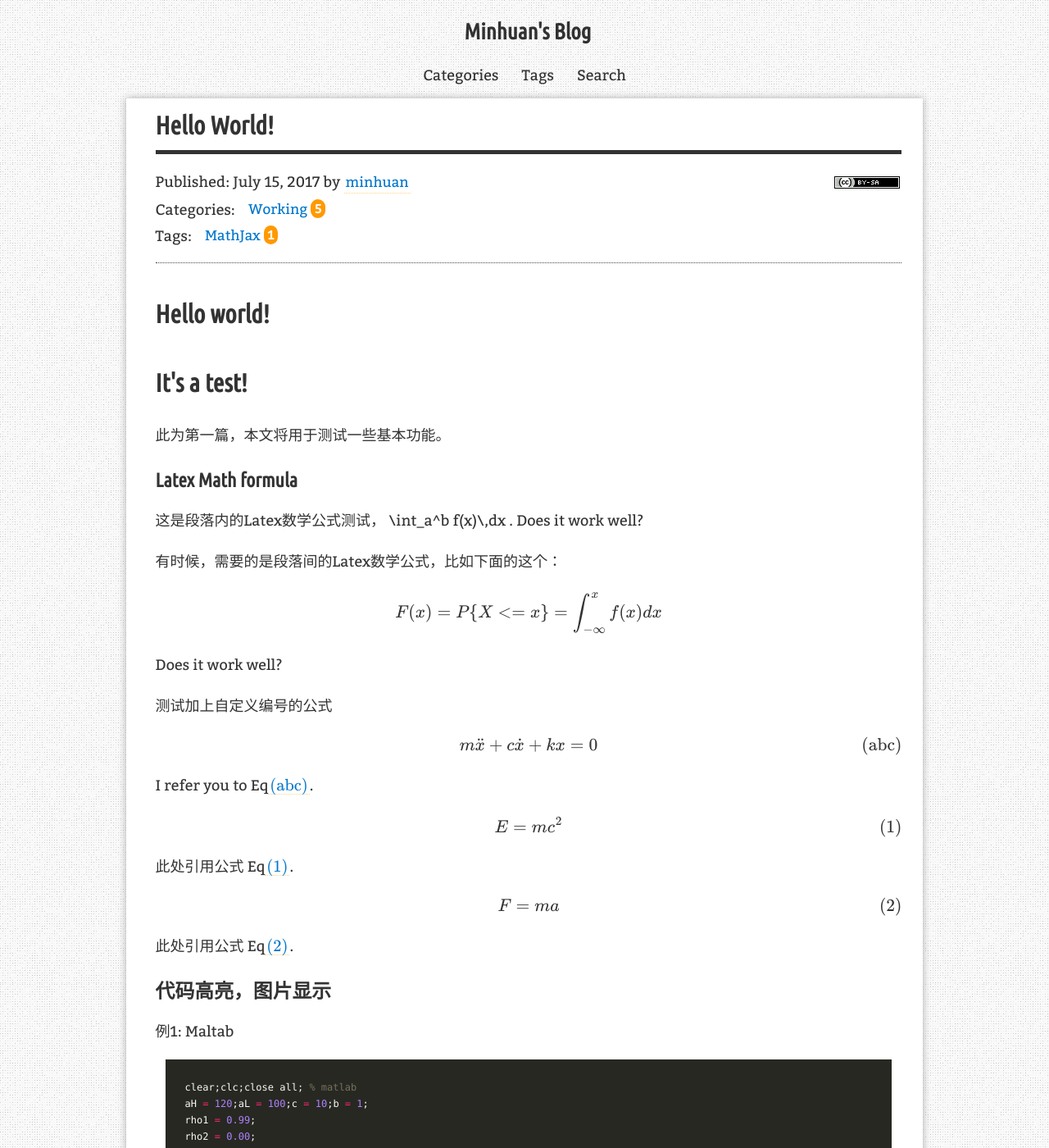
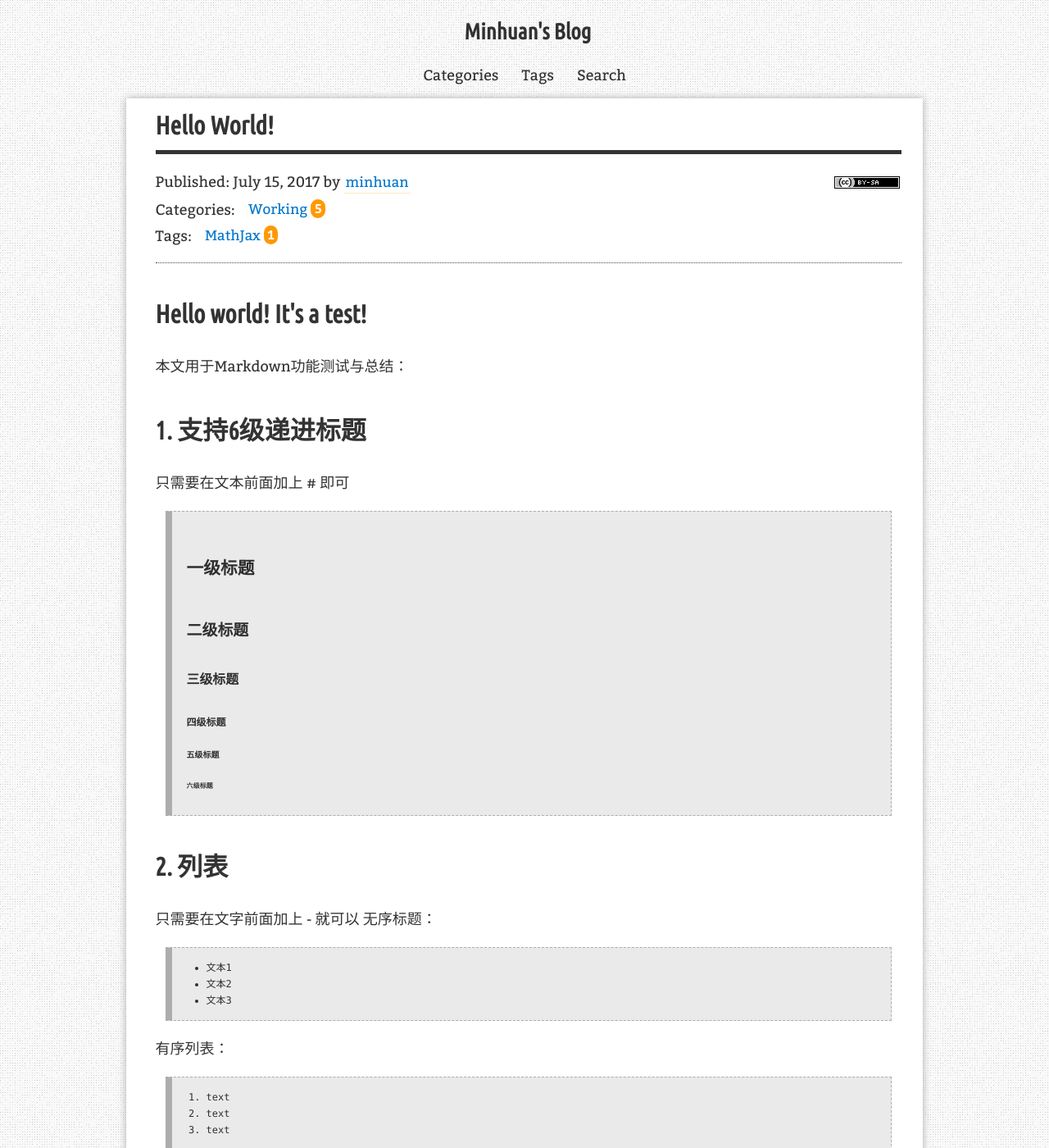
Before and after one commit to mhguo321/mhguo321.github.io, a Jekyll site: the page built from _posts/2017-07-15-hello-world.md, in a window 1280 px wide and 1400 px high. Shown: the whole window at 82% size. Built offline with Jekyll 4.4.1, drawn with Linux system fonts in a browser that asks for light colours; formulas are drawn with MathJax 3; comment, search, counter and statistics services are not loaded; some of the changed text lies outside the part shown.

Commit message:
hello test

```diff
--- a/_posts/2017-07-15-hello-world.md
+++ b/_posts/2017-07-15-hello-world.md
@@ -8,21 +8,55 @@ tags: [MathJax]
 mathjax:    true
 ---
 
-# Hello world!
+# Hello world! It's a test!
 
-# It's a test!
+本文用于Markdown功能测试与总结：
 
-此为第一篇，本文将用于测试一些基本功能。
+# 1. 支持6级递进标题
+只需要在文本前面加上 # 即可
+># 一级标题
+>## 二级标题
+>### 三级标题
+>#### 四级标题
+>##### 五级标题
+>###### 六级标题
+
+# 2. 列表
+只需要在文字前面加上 - 就可以
+无序标题：
+
+> - 文本1
+> - 文本2
+> - 文本3
+
+有序列表：
+> 1. text
+> 2. text
+> 3. text
+
+# 3. 图片和链接
+
+![](https://dz7u9q3vpd4eo.cloudfront.net/wp-content/legacy/posts/eb661ea7-40d5-4b66-b28d-0096e51c4b61.jpg)
+
+# 4. Latex公式：Latex
+
+1. 段落内公式
 
 ### Latex Math formula
 
-这是段落内的Latex数学公式测试，  \int_a^b f(x)\,dx . Does it work well?
+这是段落内的Latex数学公式测试，\int_a^b f(x)\,dx.
+
+Does it work well?
+
+2. 段落间无编号公式
 
 有时候，需要的是段落间的Latex数学公式，比如下面的这个：
 
-$$ F(x) = P\{ X <= x \} = \int_{-\infty}^x f(x)dx $$
+F(x) = P\{ X <= x \} = \int_{-\infty}^x f(x)dx
 
 Does it work well?
+
+3. 段落间带自定义编号的公式
 
 测试加上自定义编号的公式
 
@@ -32,7 +66,7 @@ m\ddot{x} + c\dot{x}+kx = 0 \tag{abc}\label{eq:one}
 \end{equation}
 $$
 
-I refer you to Eq\eqref{eq:one}.
+I refer you to Eq\eqref{eq:one}
 
 $$
 \begin{equation}
```
Also changed, not shown: other parts of _posts/2017-07-15-hello-world.md (+2 -2 lines).
